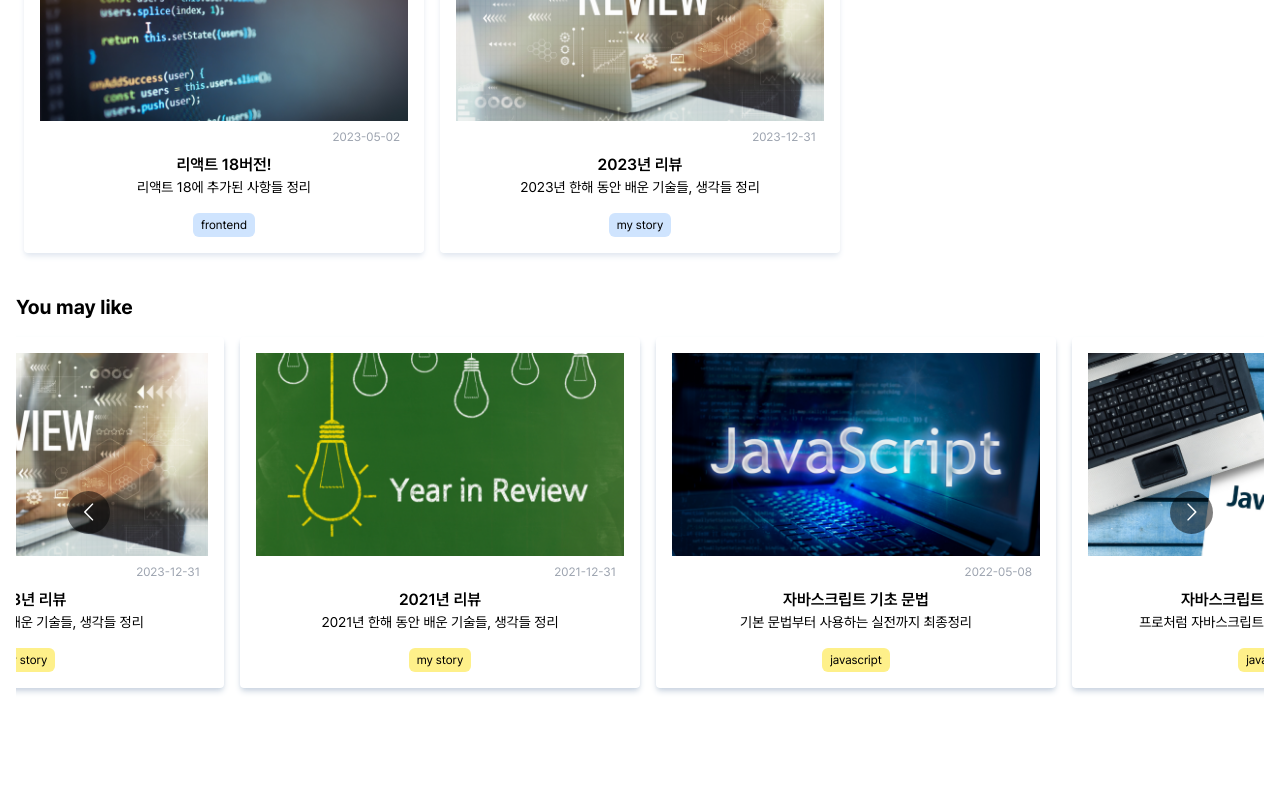
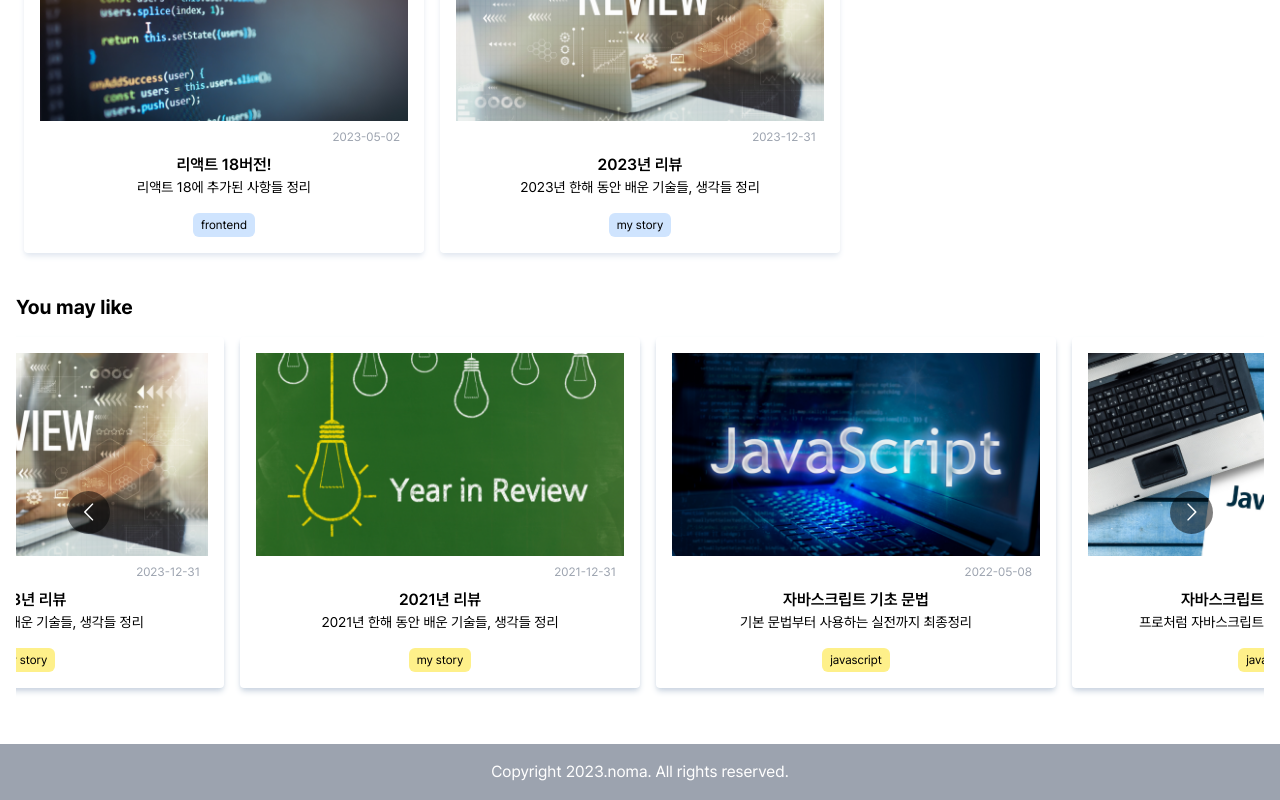
Before and after one commit to Noma98/blog-nextjs, a Next.js app: page / in a window 1280 px wide. Shown: the part 1006-1806 px from the top of the page. Before the commit the page ends 1750 px from the top, so only its background shows below. Built offline with nearby package versions, Linux system fonts and the light colour scheme.

Commit message:
Feat: Implement footer

```diff
--- a/src/app/layout.tsx
+++ b/src/app/layout.tsx
@@ -32,6 +32,9 @@ export default function RootLayout({
           </nav>
         </header>
         {children}
+        <footer className='bg-gray-400 p-4 text-white text-center'>
+          Copyright 2023.noma. All rights reserved.
+        </footer>
       </body>
     </html>
   );
```
